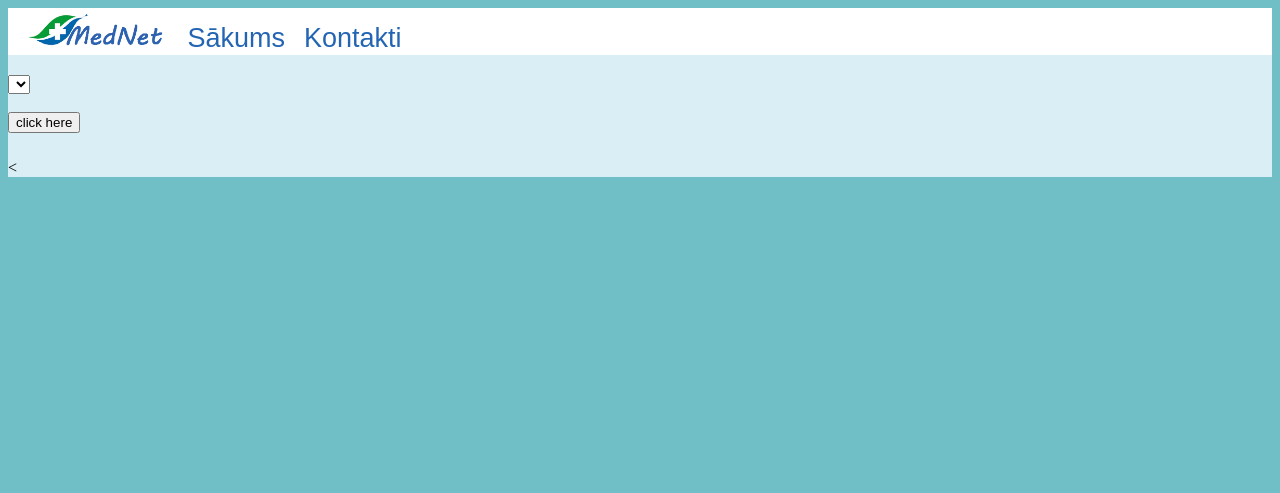
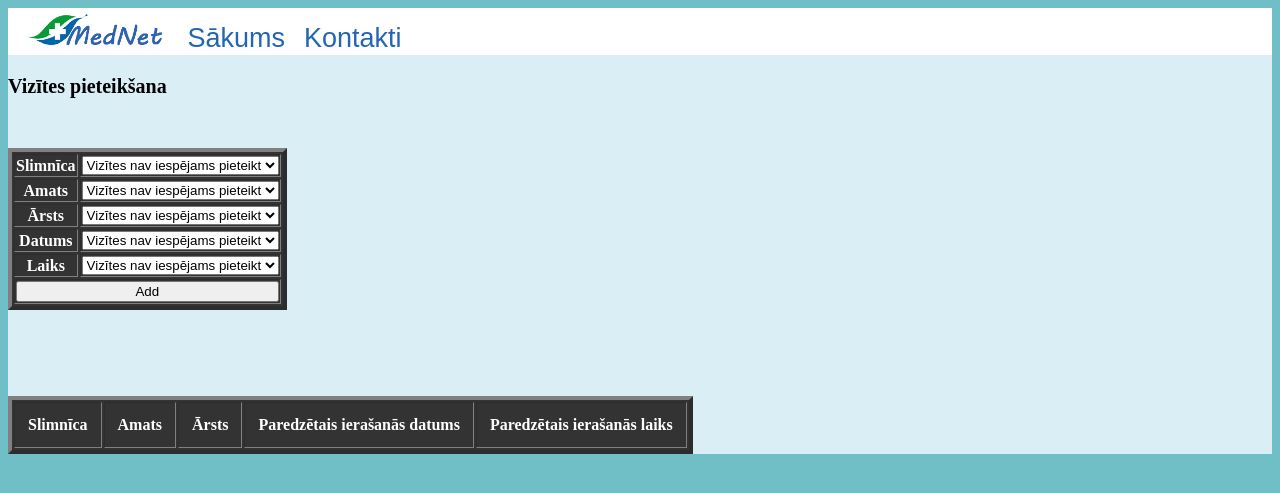
Before and after one commit to EZvirgzdsDP1-2/Beigu-versija-medicina, a Flask app: page /vizites in a window 1280 px wide. Shown: the top 493 px of the page. Run offline with Flask 2, Linux system fonts and the light colour scheme; lists and menus that the app fills with data are empty.

Commit message:
Pirmspedejais push

```diff
--- a/static/js/global.js
+++ b/static/js/global.js
@@ -1,5 +1,5 @@
 let adminInfo = [];
-
+let klientuVizites = [];
 
 /*
 function AddRow()
--- a/templates/index.html
+++ b/templates/index.html
@@ -32,7 +32,7 @@
 
 
          </header>
-        <img class="addPosition" src="static/doctor.jpg">
+        <img class="addPosition" src="static/360_F_260040900_oO6YW1sHTnKxby4GcjCvtypUCWjnQRg5.jpg">
         <script src="static/js/global.js"></script>
   </div>
 </body>
--- a/templates/kontakti.html
+++ b/templates/kontakti.html
@@ -32,11 +32,13 @@
 
          </header>
 
-         <img src="static/images.png">
-         <img src="static/happyMan.png">
+         <img src="static/960x0.jpg"; height = : "200px">
         <p>
             tālrunis - +371 22352352
         </p>
+      <p>
+        E-pasts - anton2008@hotmail.ru
+      </p>
 
     <div/>
     <script src="static/js/global.js"></script>
--- a/templates/vizites.html
+++ b/templates/vizites.html
@@ -30,42 +30,177 @@
     <!-- -->
     <p id="geeks" style=
         "font-size:20px; font-weight:bold">
+      Vizītes pieteikšana
     </p>
 
 
-    <select id="arr"></select>
 
+      <table border="4">
+        <thead>
+        <tr>
+            <th>Slimnīca</th>
+            <td><select id="arrSlimnica"></select></td>
+        </tr>
+        </thead>
+        <tbody>
+        <tr>
+            <th>Amats</th>
+            <td><select id="arrAmats"></select></td>
+        </tr>
+        <tr>
+            <th>Ārsts</th>
+            <td><select id="arrArsts"></select></td>
+        </tr>
+        <tr>
+            <th>Datums</th>
+            <td><select id="arrDatums"></select></td>
+        </tr>
+        <tr>
+            <th>Laiks</th>
+            <td><select id="arrLaiks"></select></td>
+        </tr>
+        <tr id="btna">
+            <td colspan="2"><input type="button" name="button" id="addVisit" value="Add"></td>
+        </tr>
+        </tbody>
+    </table>
     <br><br>
 
-    <button onclick="GFG_Fun();">
-        click here
-    </button>
+    <table border="4" id="show">
+        <thead>
+        <tr>
+            <th>Slimnīca</th>
+            <th>Amats</th>
+            <th>Ārsts</th>
+            <th>Paredzētais ierašanās datums</th>
+            <th>Paredzētais ierašanās laiks</th>
+        </tr>
+        </thead>
+    </table>
 
     <p id="gfg" style="font-size: 26px;
         font-weight: bold;color: green;">
     </p>
 
-    <
 
 
   </div>
   <script>
-        var down = document.getElementById('gfg');
-        var select = document.getElementById("arr");
-        var elmts = JSON.parse(localStorage.getItem("Admin saraksts") || "Empty");
+        let down = document.getElementById('gfg');
+
+        let selectSlimnica = document.getElementById("arrSlimnica");
+        let selectAmats = document.getElementById("arrAmats");
+        let selectArsts = document.getElementById("arrArsts");
+        let selectDatums = document.getElementById("arrDatums");
+        let selectLaiks = document.getElementById("arrLaiks");
+
+        let elmts;
+        let checkIfArrayNull;
 
 
-        // Main function
-        function GFG_Fun() {
-            for (var i = 0; i < elmts.length; i++) {
-                var optn = elmts[i].slimnica;
-                var el = document.createElement("option");
-                el.textContent = optn;
-                el.value = optn;
-                select.appendChild(el);
-            }
-            //down.innerHTML = "Elements Added";
+
+      document.getElementById("addVisit").addEventListener('click', function(){
+
+
+
+      });
+
+      window.addEventListener('load', () => {
+        let slimnica;
+        let amats;
+        let arsts;
+        let datums;
+        let laiks;
+
+        elmts = JSON.parse(localStorage.getItem("Admin saraksts"));
+        checkIfArrayNull = (elmts == null) ? true : false;
+
+
+
+
+
+         // || "Empty"
+        //console.log("Running time: "+ i);
+
+         if(!checkIfArrayNull)
+          {
+          console.log("Array exists");
+
+          for (let i = 0; i < elmts.length; i++)
+          {
+              let first = document.createElement("option");
+              let second = document.createElement("option");
+              let third = document.createElement("option");
+              let fourth = document.createElement("option");
+              let fifth = document.createElement("option");
+
+              slimnica = elmts[i].slimnica;
+              amats = elmts[i].amats;
+              arsts = elmts[i].arsts;
+              datums = elmts[i].datums;
+              laiks = elmts[i].laiks;
+
+              first.textContent = slimnica;
+              first.value = slimnica;
+              first.setAttribute("id", `Slimnica${i+1}`);
+              selectSlimnica.appendChild(first);
+
+              second.textContent = amats;
+              second.value = amats;
+              second.setAttribute("id", `Amats${i+1}`);
+              selectAmats.appendChild(second);
+
+              third.textContent = arsts;
+              third.value = arsts;
+              third.setAttribute("id", `Arsts${i+1}`);
+              selectArsts.appendChild(third);
+
+              fourth.textContent = datums;
+              fourth.value = datums;
+              fourth.setAttribute("id", `Datums${i+1}`);
+              selectDatums.appendChild(fourth);
+
+              fifth.textContent = laiks;
+              fifth.value = laiks;
+              fifth.setAttribute("id", `Laiks${i+1}`);
+              selectLaiks.appendChild(fifth);
+
+            //console.log(i+" Vertibas: "+slimnica+" "+amats+" "+arsts+" "+datums+" "+laiks)
+            //console.log("Running time: "+ i);
+          }
         }
+        else
+        {
+          console.log("Array is empty");
+
+          let first = document.createElement("option");
+          let second = document.createElement("option");
+          let third = document.createElement("option");
+          let fourth = document.createElement("option");
+          let fifth = document.createElement("option");
+
+          first.textContent = "Vizītes nav iespējams pieteikt";
+          first.value = "Vizītes nav iespējams pieteikt";
+
+          second.textContent = "Vizītes nav iespējams pieteikt";
+          second.value = "Vizītes nav iespējams pieteikt";
+
+          third.textContent = "Vizītes nav iespējams pieteikt";
+          third.value = "Vizītes nav iespējams pieteikt";
+
+          fourth.textContent = "Vizītes nav iespējams pieteikt";
+          fourth.value = "Vizītes nav iespējams pieteikt";
+
+          fifth.textContent = "Vizītes nav iespējams pieteikt";
+          fifth.value = "Vizītes nav iespējams pieteikt";
+
+          selectSlimnica.appendChild(first);
+          selectAmats.appendChild(second);
+          selectArsts.appendChild(third);
+          selectDatums.appendChild(fourth);
+          selectLaiks.appendChild(fifth);
+        }
+});
     </script>
     <script src="static/js/global.js"></script>
 </body>
```
Also changed, not shown: templates/doktoratiunpoliklinikas.html (+0 -23 lines), static/360_F_260040900_oO6YW1sHTnKxby4GcjCvtypUCWjnQRg5.jpg (added), static/960x0.jpg (added).
